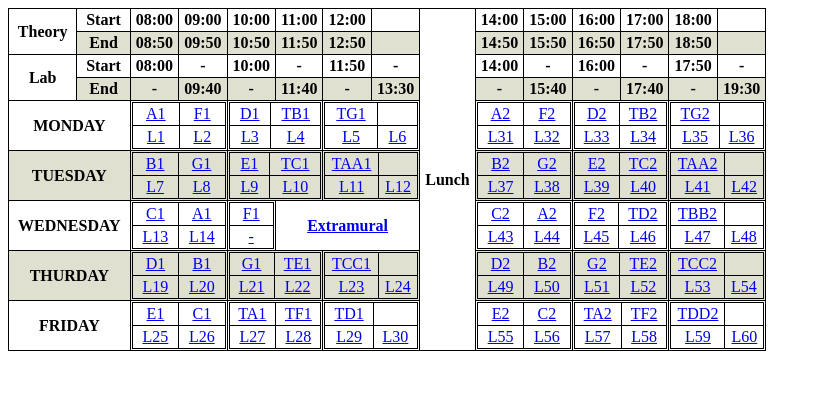
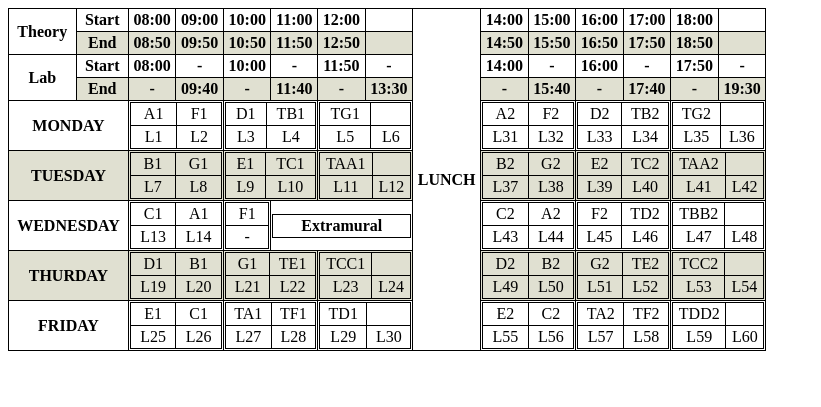
Before and after one commit to SudharshanNagarajan17/IWP, a PHP site: page /table.php in a window 1280 px wide. Shown: the top 407 px of the page, without its empty margins (0-821 px from the left). Run offline with PHP 8.4, Linux system fonts and the light colour scheme.

Commit message:
Add files via upload

```diff
--- a/1.php
+++ b/1.php
@@ -7,6 +7,9 @@
 	th{
 		background-color: blue;
 		color: white;
+	}
+	tr:nth-child(even){
+		background-color: #e6e6e6;
 	}
 </style>
 </html>
--- a/dropdown.php
+++ b/dropdown.php
@@ -72,9 +72,10 @@ $i=0;
 echo "<div class='dropdown'>
  		<button class='dropbtn'>Dropdown</button>
   		<div class='dropdown-content'>";
+$i=0;
 while($row=mysqli_fetch_array($result))
 {
-	echo "<a href='#'>".$bl[$i]." ".$cn[$i]."</a>";
+	echo "<a href='$i'>".$bl[$i]." ".$cn[$i]."</a>";
 	$i++;
 }
 echo "</div>
--- a/table.php
+++ b/table.php
@@ -11,15 +11,16 @@ table.table1{
 	width: 60%;
 	border:1px solid black;
 	height: 400;
+	cursor: default;
 }
 table.table1 th{
 	border:1px solid black;
 	height:20px;
-	width: 4%;
+	width: 5%;
 }
 table.table1 td{
 	height:20px;
-	width: 4%;
+	width: 5%;
 	text-align: center;
 	border:1px solid black;
 }
@@ -30,6 +31,7 @@ table.table1 tr{
 
 table.table2 td{
 	border-left: 1px solid black;
+	width: 4%;
 	text-align: center;
 }
 table.table2{
@@ -40,13 +42,29 @@ table.table2{
 	width:100%;
 }
 table.table2 tr{
-
 	text-align: center;
-}
-table.table2 td:first child{
-	border-left: none;
+	padding: 0;
 }
 
+a:link {
+    text-decoration: none;
+    color: #000000;
+}
+a:visited {
+    text-decoration: none;
+    color: #000000;
+}
+a:hover {
+    text-decoration: none;
+    background-color: blue;
+    display: inline-block;
+}
+a:active {
+    text-decoration: none;
+}
+a{
+	cursor: pointer;
+}
 </style>
 
 <iframe name="if1" width="40%" height="400" frameborder="0" align="right"></iframe>
@@ -54,20 +72,20 @@ table.table2 td:first child{
 <table class="table1">
 
 <tr>
-<th rowspan="2">Theory</th><th>Start</th><th>08:00</th><th>09:00</th><th>10:00</th><th>11:00</th><th>12:00</th><th></th><th rowspan="14">Lunch</th><th>14:00</th><th>15:00</th><th>16:00</th><th>17:00</th><th>18:00</th><th></th>
+	<th rowspan="2">Theory</th><th>Start</th><th>08:00</th><th>09:00</th><th>10:00</th><th>11:00</th><th>12:00</th><th></th><th rowspan="9">LUNCH</th><th>14:00</th><th>15:00</th><th>16:00</th><th>17:00</th><th>18:00</th><th></th>
 </tr>
 <tr bgcolor="#e0e0d1">
-<th>End</th><th>08:50</th><th>09:50</th><th>10:50</th><th>11:50</th><th>12:50</th><th></th><th>14:50</th><th>15:50</th><th>16:50</th><th>17:50</th><th>18:50</th><th></th>
+	<th>End</th><th>08:50</th><th>09:50</th><th>10:50</th><th>11:50</th><th>12:50</th><th></th><th>14:50</th><th>15:50</th><th>16:50</th><th>17:50</th><th>18:50</th><th></th>
 </tr>
 <tr>
-<th rowspan="2">Lab</th><th>Start</th><th>08:00</th><th>-</th><th>10:00</th><th>-</th><th>11:50</th><th>-</th><th>14:00</th><th>-</th><th>16:00</th><th>-</th><th>17:50</th><th>-</th>
+	<th rowspan="2">Lab</th><th>Start</th><th>08:00</th><th>-</th><th>10:00</th><th>-</th><th>11:50</th><th>-</th><th>14:00</th><th>-</th><th>16:00</th><th>-</th><th>17:50</th><th>-</th>
 </tr>
 <tr bgcolor="#e0e0d1">
-<th>End</th><th>-</th><th>09:40</th><th>-</th><th>11:40</th><th>-</th><th>13:30</th><th>-</th><th>15:40</th><th>-</th><th>17:40</th><th>-</th><th>19:30</th>
+	<th>End</th><th>-</th><th>09:40</th><th>-</th><th>11:40</th><th>-</th><th>13:30</th><th>-</th><th>15:40</th><th>-</th><th>17:40</th><th>-</th><th>19:30</th>
 </tr>
 <tr>
 
-	<td rowspan="1" colspan="2"><b>MONDAY</b></td>
+	<td colspan="2"><b>MONDAY</b></td>
 	<td colspan="2"><a href="1.php?ls=l1" target="if1">
 		<table class="table2">
 			<tr>
@@ -225,7 +243,12 @@ table.table2 td:first child{
 			</tr>
 		</table>
 	</a></td>
-	<td rowspan="1" colspan="3" align="center"><a href="1.php?ls=ext" target="if1"><b>Extramural</b></td></a>
+	<td colspan="3"><a href="1.php?ls=ext" target="if1">
+		<table class="table2">
+			<tr><td rowspan="2"><b>Extramural</b></td></tr>
+			<tr></tr>
+		</table>
+	</a></td>
 	<td colspan="2"><a href="1.php?ls=l43" target="if1">
 		<table class="table2">
 			<tr>
```
Also changed, not shown: iframe.php (+12 -0 lines), t.php (+13 -11 lines), 2.php (line endings or trailing spaces), link.php (line endings or trailing spaces), 1 other file.
